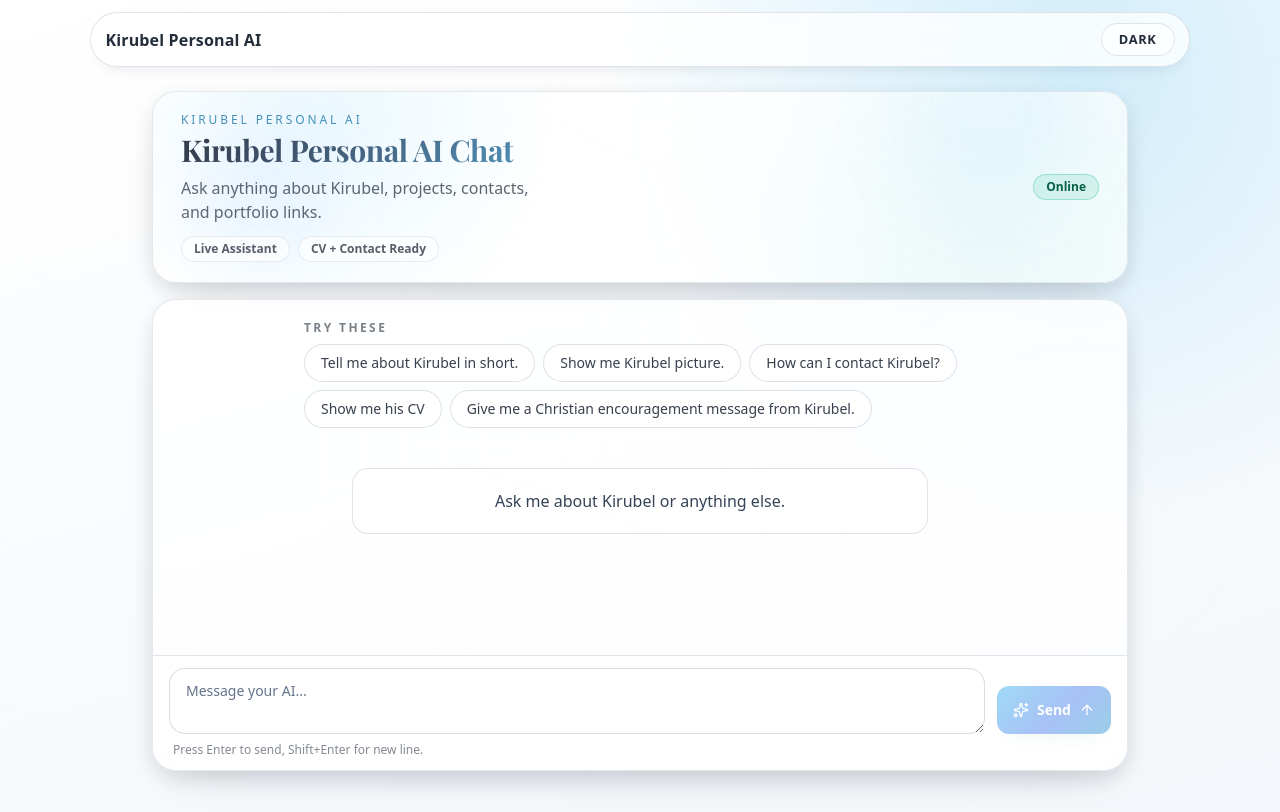
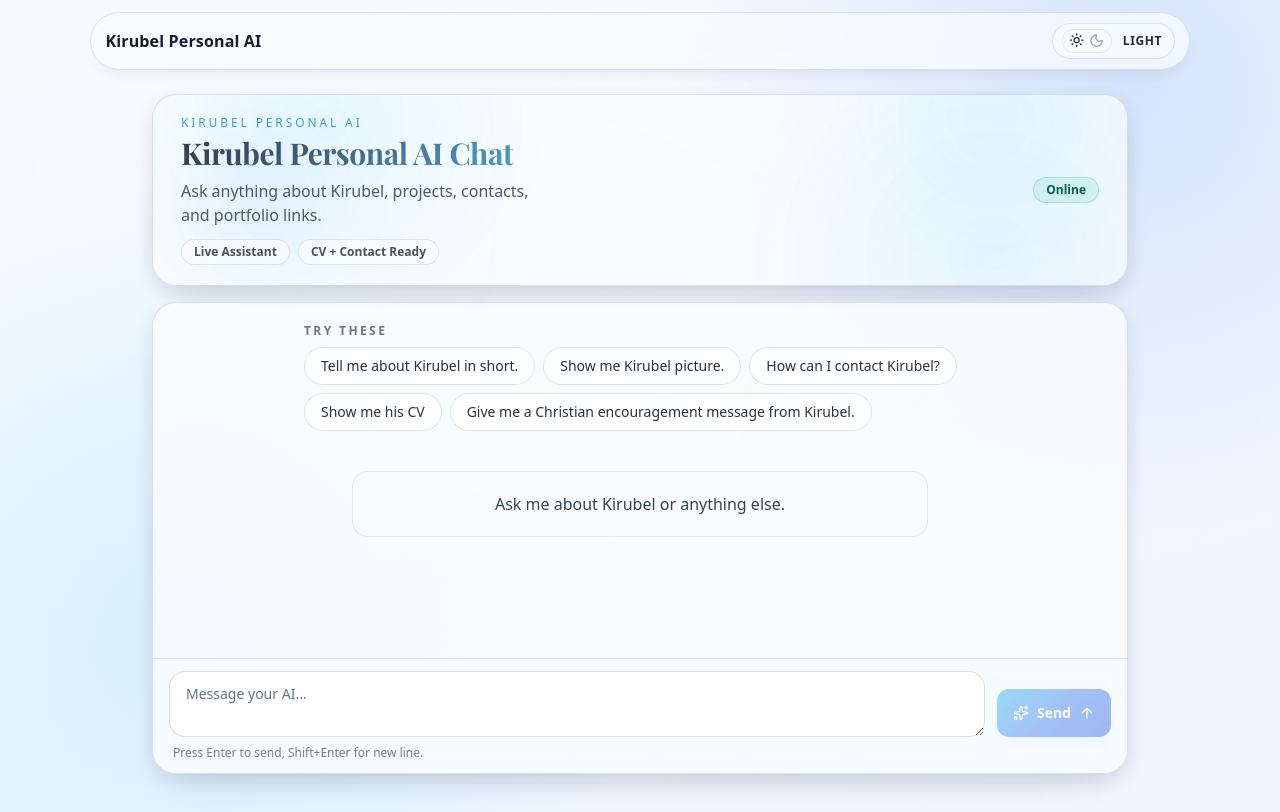
Before and after one commit to Kira2168/personal-ai, a Next.js app: page / in a window 1280 px wide. Built offline with nearby package versions, Linux system fonts and the light colour scheme; a web font is replaced by a local one.

Commit message:
still polishing the ui

```diff
--- a/src/app/globals.css
+++ b/src/app/globals.css
@@ -1,52 +1,52 @@
 @import "tailwindcss";
 
 :root {
-  --background: #f3f7fb;
-  --foreground: #1f2937;
-  --surface: rgb(255 255 255 / 82%);
-  --surface-border: rgb(203 213 225 / 52%);
-  --nav-bg: rgb(255 255 255 / 78%);
-  --nav-border: rgb(148 163 184 / 28%);
+  --background: #eef5ff;
+  --foreground: #0f172a;
+  --surface: rgb(250 253 255 / 84%);
+  --surface-border: rgb(148 163 184 / 32%);
+  --nav-bg: rgb(247 252 255 / 74%);
+  --nav-border: rgb(125 152 191 / 24%);
   --nav-link: #1f2937;
-  --ring-a: rgb(56 189 248 / 15%);
-  --ring-b: rgb(59 130 246 / 13%);
-  --ring-c: rgb(20 184 166 / 11%);
-  --ring-d: rgb(14 165 233 / 18%);
+  --ring-a: rgb(56 189 248 / 14%);
+  --ring-b: rgb(59 130 246 / 14%);
+  --ring-c: rgb(14 165 233 / 12%);
+  --ring-d: rgb(37 99 235 / 15%);
   --grid: rgb(30 41 59 / 4%);
-  --sparkle: rgb(255 255 255 / 26%);
-  --paper: #ffffff;
-  --bubble-user-bg: linear-gradient(135deg, #0ea5e9, #2563eb 55%, #0284c7);
+  --sparkle: rgb(255 255 255 / 28%);
+  --paper: #f7fbff;
+  --bubble-user-bg: linear-gradient(135deg, #0ea5e9, #2563eb 55%, #1d4ed8);
   --bubble-user-text: #ffffff;
-  --bubble-assistant-bg: linear-gradient(145deg, rgb(255 255 255 / 96%), rgb(241 245 249 / 88%));
-  --bubble-assistant-border: rgb(148 163 184 / 28%);
-  --bubble-assistant-text: #1f2937;
+  --bubble-assistant-bg: linear-gradient(145deg, rgb(255 255 255 / 96%), rgb(239 246 255 / 88%));
+  --bubble-assistant-border: rgb(148 163 184 / 24%);
+  --bubble-assistant-text: #0f172a;
   --bubble-label: rgb(51 65 85 / 58%);
-  --thinking-bg: rgb(255 255 255 / 95%);
-  --thinking-border: rgb(148 163 184 / 34%);
+  --thinking-bg: rgb(248 252 255 / 95%);
+  --thinking-border: rgb(148 163 184 / 30%);
   --thinking-text: #334155;
   --thinking-dot: #0284c7;
-  --chat-kicker: rgb(3 105 161 / 74%);
+  --chat-kicker: rgb(2 132 199 / 78%);
   --chat-title: #0f172a;
-  --status-bg: rgb(16 185 129 / 12%);
-  --status-border: rgb(16 185 129 / 30%);
+  --status-bg: rgb(16 185 129 / 10%);
+  --status-border: rgb(16 185 129 / 28%);
   --status-text: #065f46;
-  --chat-empty-bg: rgb(255 255 255 / 86%);
-  --chat-empty-border: rgb(148 163 184 / 30%);
+  --chat-empty-bg: rgb(250 253 255 / 84%);
+  --chat-empty-border: rgb(148 163 184 / 24%);
   --chat-empty-text: #334155;
   --chat-error-bg: rgb(245 158 11 / 12%);
   --chat-error-border: rgb(245 158 11 / 35%);
   --chat-error-text: #78350f;
-  --composer-bg: rgb(255 255 255 / 64%);
-  --composer-border: rgb(148 163 184 / 28%);
+  --composer-bg: rgb(246 251 255 / 72%);
+  --composer-border: rgb(148 163 184 / 24%);
   --composer-input-bg: rgb(255 255 255 / 95%);
-  --composer-input-border: rgb(148 163 184 / 36%);
+  --composer-input-border: rgb(148 163 184 / 34%);
   --composer-input-text: #0f172a;
   --composer-placeholder: #64748b;
-  --focus-ring: rgb(56 189 248 / 40%);
-  --send-shadow: rgb(14 116 144 / 25%);
+  --focus-ring: rgb(56 189 248 / 35%);
+  --send-shadow: rgb(30 64 175 / 26%);
   --nav-active-bg: #0ea5e9;
   --nav-active-text: #ffffff;
-  --nav-active-border: #0284c7;
+  --nav-active-border: #1d4ed8;
 }
 
 [data-theme="dark"] {
@@ -100,7 +100,8 @@
 
 body {
   background:
-    radial-gradient(circle at 84% 8%, var(--ring-d), transparent 36%),
+    radial-gradient(circle at 88% 10%, var(--ring-d), transparent 34%),
+    radial-gradient(circle at 14% 78%, var(--ring-a), transparent 36%),
     linear-gradient(165deg, var(--paper), var(--background));
   color: var(--foreground);
   min-height: 100vh;
@@ -141,7 +142,7 @@ body::after {
   background: var(--surface);
   backdrop-filter: blur(16px);
   border: 1px solid var(--surface-border);
-  box-shadow: 0 18px 44px -26px rgb(15 23 42 / 24%), 0 8px 22px 0 rgb(15 23 42 / 10%);
+  box-shadow: 0 18px 40px -26px rgb(30 41 59 / 22%), 0 8px 20px 0 rgb(30 41 59 / 10%);
 }
 
 .top-nav {
@@ -213,30 +214,55 @@ body::after {
 }
 
 .theme-toggle {
+  display: inline-flex;
+  align-items: center;
+  gap: 0.5rem;
   border: 1px solid var(--nav-border);
   background: color-mix(in srgb, var(--surface) 75%, transparent);
   color: var(--nav-link);
   border-radius: 999px;
-  padding: 0.35rem 0.75rem;
-  font-size: 0.8rem;
+  padding: 0.3rem 0.55rem;
+  font-size: 0.75rem;
   font-weight: 700;
   letter-spacing: 0.05em;
   text-transform: uppercase;
-  transition: transform 150ms ease, background 180ms ease;
+  transition: transform 150ms ease, background 180ms ease, border-color 180ms ease;
 }
 
 .theme-toggle:hover:enabled {
   transform: translateY(-1px);
-  background: color-mix(in srgb, var(--surface) 95%, transparent);
+  background: color-mix(in srgb, var(--surface) 96%, transparent);
+  border-color: color-mix(in srgb, var(--status-border), transparent 30%);
 }
 
 .theme-toggle:disabled {
   opacity: 0.65;
 }
 
+.theme-toggle-icon-wrap {
+  display: inline-flex;
+  align-items: center;
+  gap: 0.3rem;
+  padding: 0.2rem 0.4rem;
+  border-radius: 999px;
+  background: color-mix(in srgb, var(--surface), transparent 18%);
+  border: 1px solid color-mix(in srgb, var(--nav-border), transparent 20%);
+}
+
 .theme-toggle-icon {
-  display: inline-block;
-  min-width: 3rem;
+  width: 0.95rem;
+  height: 0.95rem;
+  opacity: 0.45;
+  transition: opacity 160ms ease, transform 160ms ease;
+}
+
+.theme-icon-active {
+  opacity: 1;
+  transform: translateY(-0.5px);
+}
+
+.theme-toggle-label {
+  min-width: 2.8rem;
   text-align: center;
 }
 
--- a/src/components/theme-toggle.tsx
+++ b/src/components/theme-toggle.tsx
@@ -1,6 +1,7 @@
 'use client';
 
 import { useEffect, useState } from 'react';
+import { Moon, Sun } from 'lucide-react';
 
 type Theme = 'light' | 'dark';
 
@@ -18,9 +19,12 @@ export default function ThemeToggle() {
     const systemPrefersDark = window.matchMedia('(prefers-color-scheme: dark)').matches;
     const initialTheme = storedTheme ?? (systemPrefersDark ? 'dark' : 'light');
 
-    setTheme(initialTheme);
     applyTheme(initialTheme);
-    setReady(true);
+
+    queueMicrotask(() => {
+      setTheme(initialTheme);
+      setReady(true);
+    });
   }, []);
 
   function toggleTheme() {
@@ -39,8 +43,12 @@ export default function ThemeToggle() {
       title="Toggle theme"
       disabled={!ready}
     >
-      <span className="theme-toggle-icon" aria-hidden="true">
-        {theme === 'dark' ? 'Light' : 'Dark'}
+      <span className="theme-toggle-icon-wrap" aria-hidden="true">
+        <Sun className={`theme-toggle-icon ${theme === 'light' ? 'theme-icon-active' : ''}`} />
+        <Moon className={`theme-toggle-icon ${theme === 'dark' ? 'theme-icon-active' : ''}`} />
+      </span>
+      <span className="theme-toggle-label">
+        {theme === 'dark' ? 'Dark' : 'Light'}
       </span>
     </button>
   );
```
